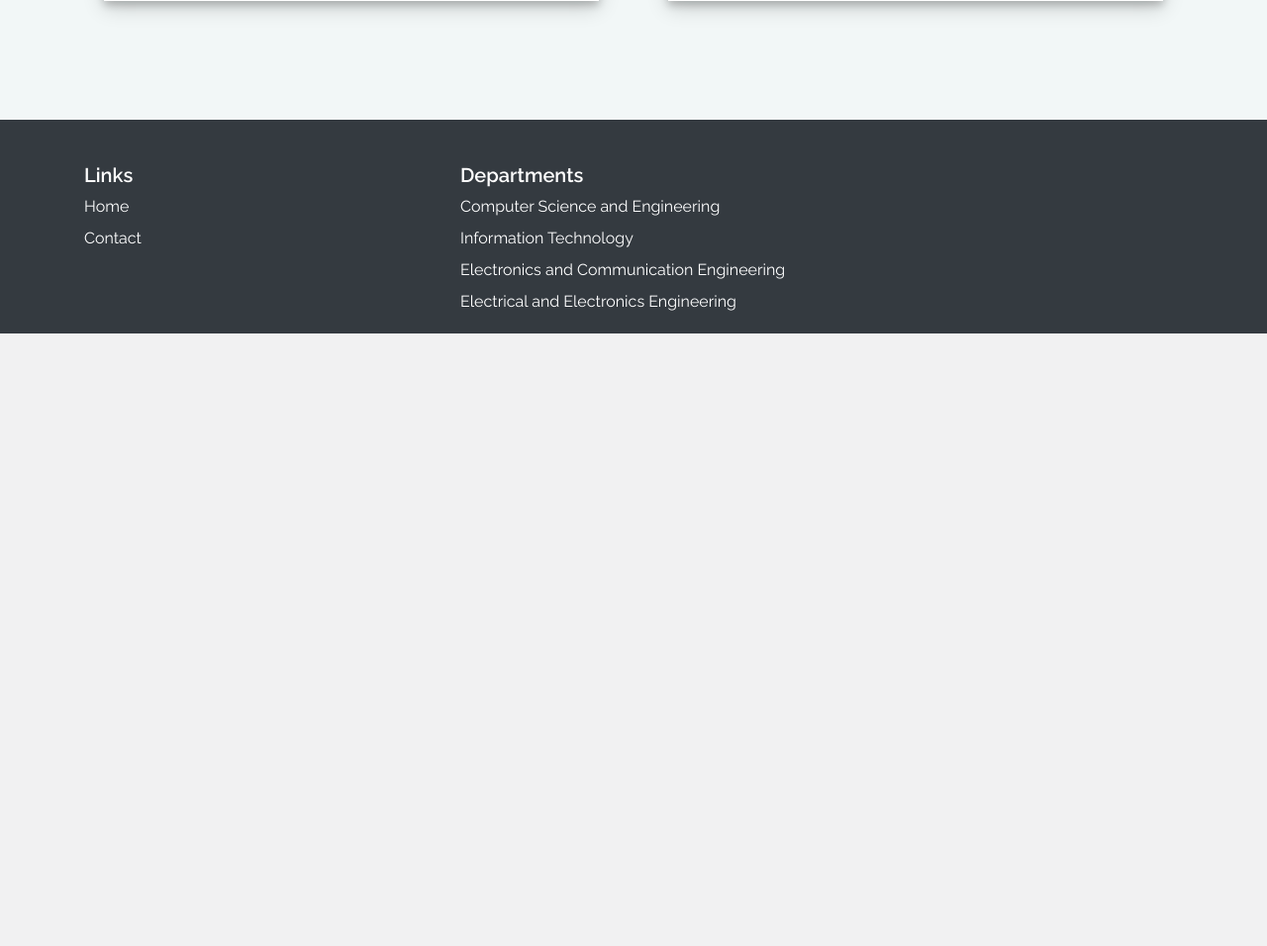
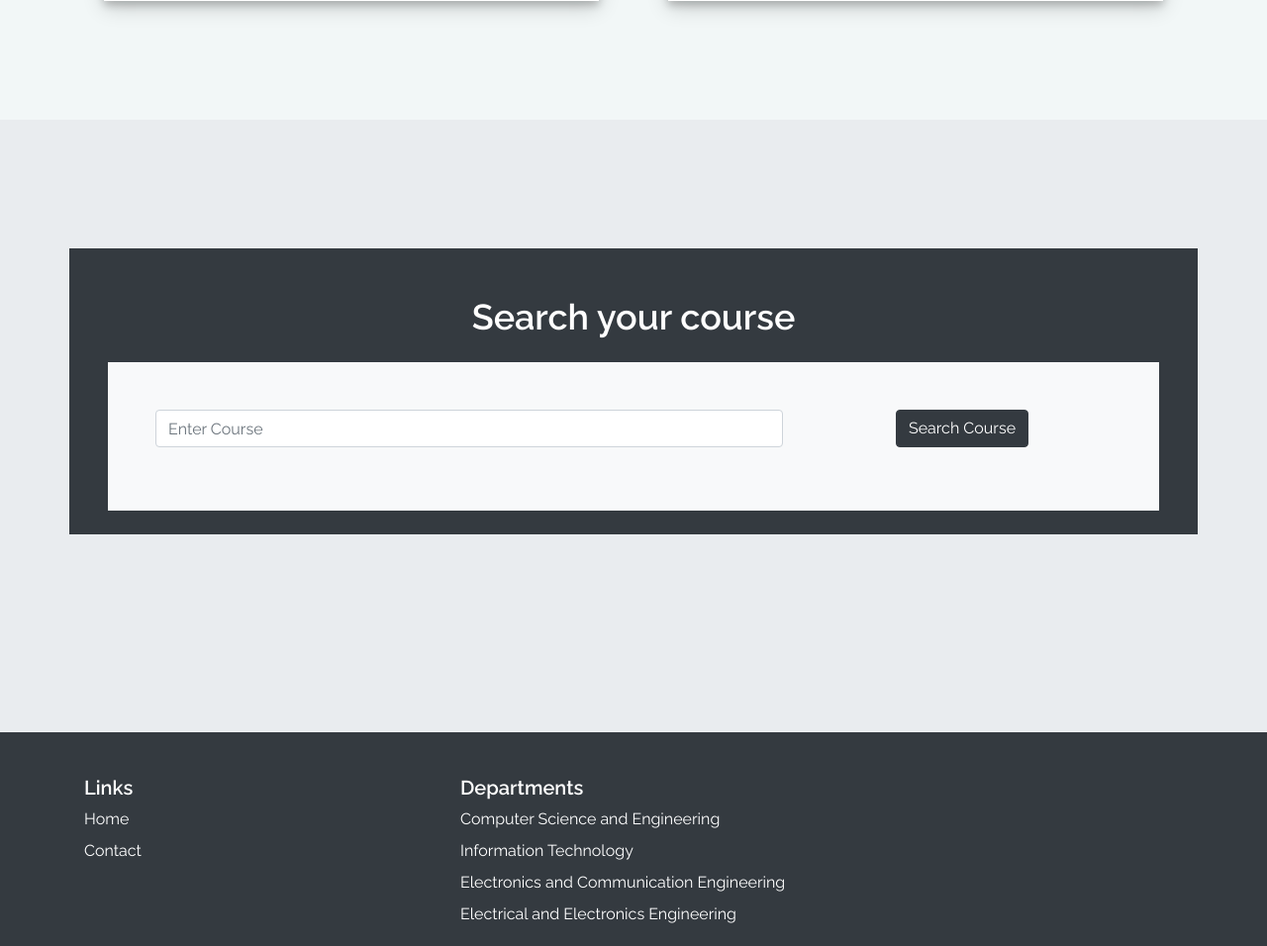
Before and after one commit to raj1701/Resource-Sharing-Portal, a Django app: page / in a window 1280 px wide. Shown: the part 2057-3013 px from the top of the page at 99% size. Before the commit the page ends 2394 px from the top, so only its background shows below. Run offline with Django 3.2, Linux system fonts and the light colour scheme; data comes from the database, SQL or seed files in the repository; both versions use the stored data as it was after the commit; some libraries are stand-ins or nearby versions.

Commit message:
Adding Course Search Feature

```diff
--- a/app/templates/app/index.html
+++ b/app/templates/app/index.html
@@ -41,4 +41,29 @@
   </div>
 </div>
 
+<div style="background-color: #E9ECEF; padding-top: 30px; padding-bottom: 100px;">
+  <div class="container" style="margin-top: 100px; margin-bottom: 100px;">
+    <div class="row bg-dark">
+      <div class="col-12" style="text-align: center;">
+        <h2 class="text-white mt-5">Search your course</h2>
+      </div>
+      <div class="col-12">
+        <div class="m-4 bg-light">
+          <form class="p-5" action="/crssrch" method="post">
+            {% csrf_token %}
+            <div class="row">
+              <div class="form-group col-md-8" style="text-align: center;">
+                <input type="text" class="form-control" id="ccode" name="ccode" placeholder="Enter Course" />
+              </div>
+              <div class="form-group col-md-4" style="text-align: center;">
+                <button type="submit" class="btn btn-dark">Search Course</button>
+              </div>
+            </div>
+          </form>
+        </div>
+      </div>
+    </div>
+  </div>
+</div>
+
 {% endblock %}
--- a/app/urls.py
+++ b/app/urls.py
@@ -11,4 +11,5 @@ urlpatterns = [
     path('uploader/<str:CCode>', views.uploader),
     path('contact', views.contact),
     path('feedback', views.feedback),
+    path('crssrch', views.crssrch),
 ]
--- a/app/views.py
+++ b/app/views.py
@@ -13,6 +13,7 @@ from django.contrib import messages
 
 def index(request):
     departments = Department.objects.all()
+
     params = {'departments': departments}
     return render(request, 'app/index.html', params)
 
@@ -212,3 +213,28 @@ def feedback(request):
         messages.success(request, "FeedBack Submitted")
 
         return redirect(request.META.get('HTTP_REFERER'))
+
+
+def crssrch(request):
+    if request.method == "POST":
+
+        ccode = request.POST['ccode']
+
+        crsresult = []
+
+        courses = Course.objects.all()
+
+        for course in courses:
+            if(ccode.lower() in course.CCode.lower() or ccode.lower() in course.CName.lower()):
+                crsresult.append(course)
+
+        result = True
+
+        if(len(crsresult) == 0):
+            result = False
+
+        departments = Department.objects.all()
+        params = {'departments': departments,
+                  'crsresult': crsresult, 'result': result}
+
+        return render(request, 'app/searchresults.html', params)
```
Also changed, not shown: app/templates/app/searchresults.html (added, +71 -0 lines), db.sqlite3.
